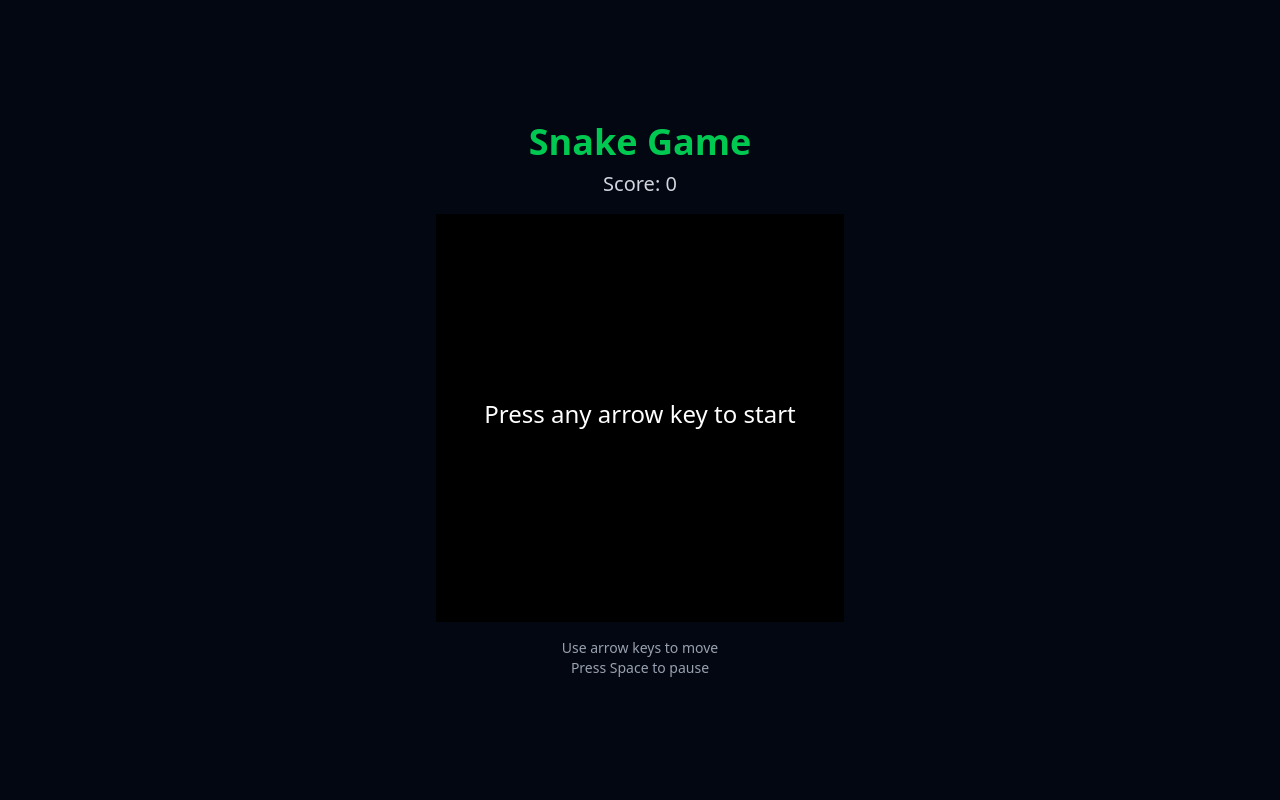
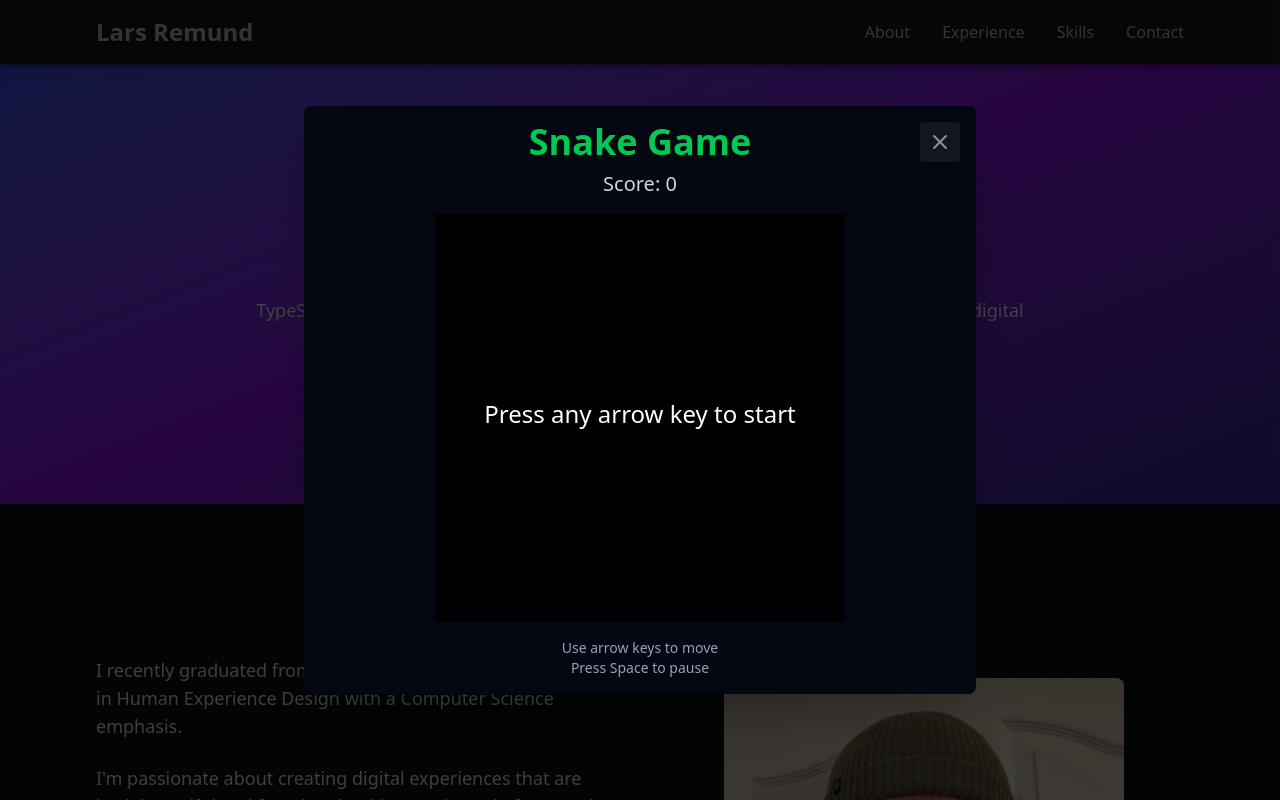
Before and after one commit to laremund/portfolio, a React (Vite) app: page / in a window 1280 px wide. Both pictures are taken after a click on the button "Play a Game Instead". Shown: the top 800 px of the page. Built offline with nearby package versions, Linux system fonts and the light colour scheme.

Commit message:
feat(SnakeGame): smaller popup for game

```diff
--- a/src/App.tsx
+++ b/src/App.tsx
@@ -265,7 +265,7 @@ function App() {
           <Button
             variant="primary"
             size="lg"
-            className="w-full"
+            className="w-full cursor-pointer"
             onClick={() => {
               setShowGame(true)
               setShowPopup(false)
@@ -278,8 +278,28 @@ function App() {
 
       {/* Snake Game */}
       {showGame && (
-        <div className="fixed inset-0 z-[100]">
-          <SnakeGame />
+        <div className="fixed inset-0 z-[100] flex items-center justify-center p-4" style={{backgroundColor: 'rgba(0, 0, 0, 0.75)'}}>
+          <div className="relative bg-gray-950 rounded-lg shadow-2xl max-w-2xl w-full max-h-[90vh] overflow-auto">
+            <button
+              onClick={() => setShowGame(false)}
+              className="absolute top-4 right-4 z-10 p-2 rounded transition-colors cursor-pointer"
+              style={{color: '#8b949e', backgroundColor: 'rgba(22, 27, 34, 0.8)'}}
+              onMouseEnter={(e) => {
+                (e.target as HTMLElement).style.color = '#ffffff'
+                ;(e.target as HTMLElement).style.backgroundColor = 'rgba(22, 27, 34, 1)'
+              }}
+              onMouseLeave={(e) => {
+                (e.target as HTMLElement).style.color = '#8b949e'
+                ;(e.target as HTMLElement).style.backgroundColor = 'rgba(22, 27, 34, 0.8)'
+              }}
+              aria-label="Close game"
+            >
+              <svg className="w-6 h-6" fill="none" stroke="currentColor" viewBox="0 0 24 24">
+                <path strokeLinecap="round" strokeLinejoin="round" strokeWidth={2} d="M6 18L18 6M6 6l12 12" />
+              </svg>
+            </button>
+            <SnakeGame />
+          </div>
         </div>
       )}
     </div>
--- a/src/components/SnakeGame/SnakeGame.tsx
+++ b/src/components/SnakeGame/SnakeGame.tsx
@@ -162,7 +162,7 @@ export default function SnakeGame() {
   };
 
   return (
-    <div className="flex flex-col items-center justify-center min-h-screen bg-gray-950 p-4">
+    <div className="flex flex-col items-center justify-center bg-gray-950 p-4">
       <div className="mb-4 text-center">
         <h1 className="text-4xl font-bold text-green-500 mb-2">Snake Game</h1>
         <p className="text-xl text-gray-300">Score: {score}</p>
```
